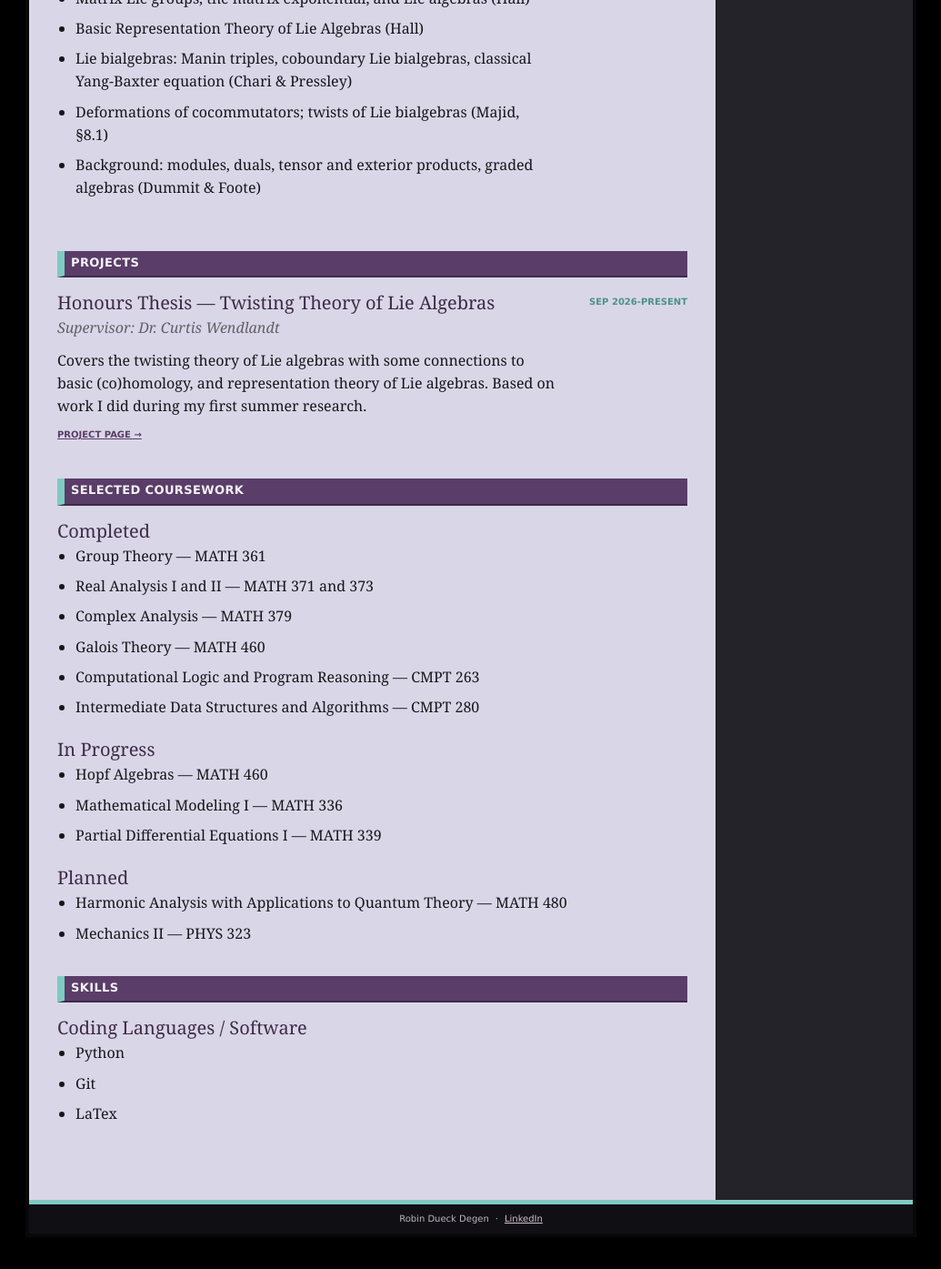
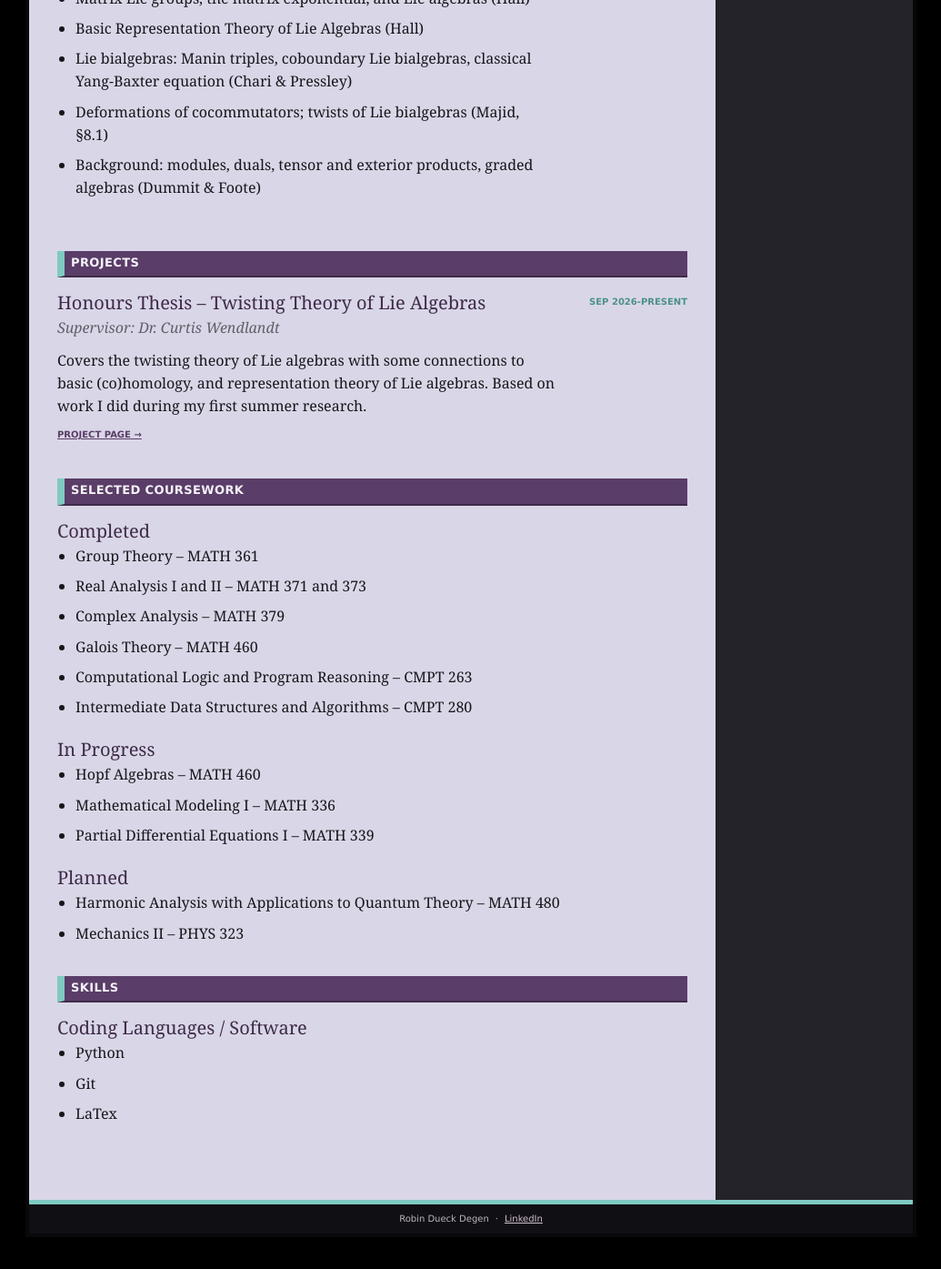
Before and after one commit to 8ts5bgytc8-cyber/robindueckdegen.com, a Jekyll site: the page built from cv/index.html, in a window 1280 px wide and 1400 px high, scrolled down 615 px. Shown: the top 1395 px of the window at 91% size, without its empty margins (122-1157 px from the left). Built offline with Jekyll 4.4.1, drawn with Linux system fonts in a browser that asks for light colours; some of the changed text lies outside the part shown.

Commit message:
changed em dashes to en dashes

```diff
--- a/cv/index.html
+++ b/cv/index.html
@@ -29,7 +29,7 @@ title: CV
 
     <div class="cv-entry">
       <div class="cv-entry-main">
-        <h3>Course Marker — MATH 361 / Group Theory</h3>
+        <h3>Course Marker – MATH 361 / Group Theory</h3>
         <p>
           Grade bi-weekly proof-based assignments for ~30 students
         </p>
@@ -69,7 +69,7 @@ title: CV
     <h2>Projects</h2>
     <div class="cv-entry">
       <div class="cv-entry-main">
-        <h3>Honours Thesis — Twisting Theory of Lie Algebras</h3>
+        <h3>Honours Thesis – Twisting Theory of Lie Algebras</h3>
         <p class="cv-entry-subtitle">Supervisor: Dr. Curtis Wendlandt</p>
         <p>
             Covers the twisting theory of Lie algebras with some connections to basic (co)homology, and representation theory of Lie algebras. Based on work I did during my first summer research.
@@ -89,25 +89,25 @@ title: CV
     <h2>Selected Coursework</h2>
     <h3>Completed</h3>
     <ul class="cv-course-list">
-      <li>Group Theory — MATH 361</li>
-      <li>Real Analysis I and II — MATH 371 and 373</li>
-      <li>Complex Analysis — MATH 379</li>
-      <li>Galois Theory — MATH 460</li>
-      <li>Computational Logic and Program Reasoning — CMPT 263</li>
-      <li>Intermediate Data Structures and Algorithms — CMPT 280</li>
+      <li>Group Theory – MATH 361</li>
+      <li>Real Analysis I and II – MATH 371 and 373</li>
+      <li>Complex Analysis – MATH 379</li>
+      <li>Galois Theory – MATH 460</li>
+      <li>Computational Logic and Program Reasoning – CMPT 263</li>
+      <li>Intermediate Data Structures and Algorithms – CMPT 280</li>
     </ul>
 
     <h3>In Progress</h3>
     <ul class="cv-course-list">
-      <li>Hopf Algebras — MATH 460</li>
-      <li>Mathematical Modeling I — MATH 336</li>
-      <li>Partial Differential Equations I — MATH 339</li>
+      <li>Hopf Algebras – MATH 460</li>
+      <li>Mathematical Modeling I – MATH 336</li>
+      <li>Partial Differential Equations I – MATH 339</li>
     </ul>
 
     <h3>Planned</h3>
     <ul class="cv-course-list">
-      <li>Harmonic Analysis with Applications to Quantum Theory — MATH 480</li>
-      <li>Mechanics II — PHYS 323</li>
+      <li>Harmonic Analysis with Applications to Quantum Theory – MATH 480</li>
+      <li>Mechanics II – PHYS 323</li>
     </ul>
   </section>
 
```
